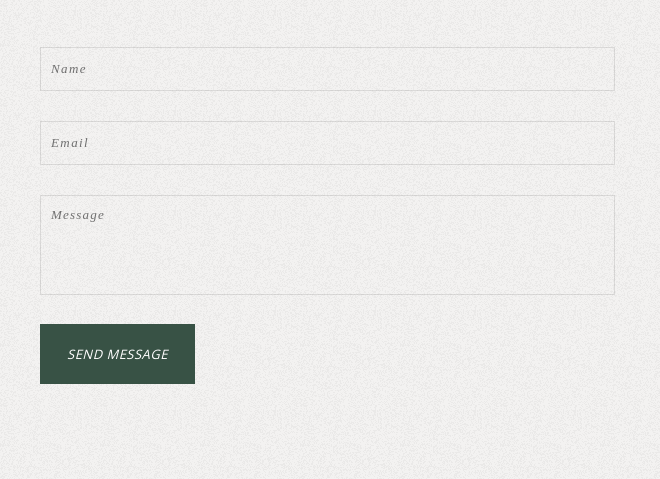
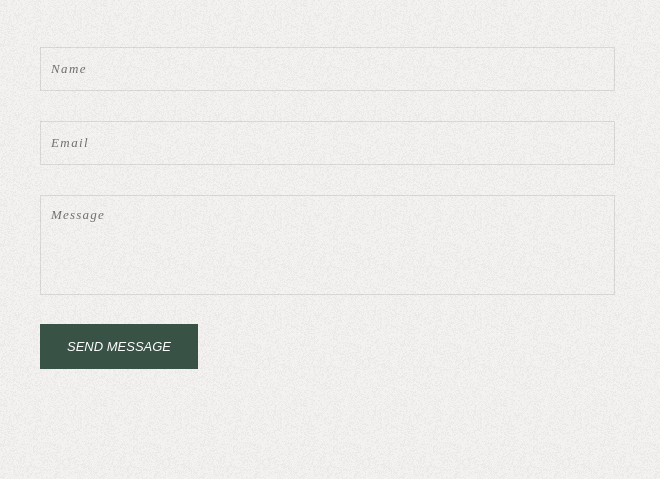
Before and after one commit to vincec-dev/vincec, a plain HTML site: page html/index.html in a window 1280 px wide. Shown: the part 5085-5564 px from the top of the page, 0-660 px from the left. Drawn offline with nearby package versions, Linux system fonts and the light colour scheme; some packages are replaced by stand-ins of ours; no server answers; a web font is replaced by a local one.

Commit message:
contact form netlify configuration

```diff
--- a/html/css/style.css
+++ b/html/css/style.css
@@ -747,7 +747,8 @@ h6 {
   float: left;
 }
 .waxon_tm_button a,
-.view-website-btn {
+.view-website-btn,
+.send-btn {
   font-size: 13px;
   text-decoration: none;
   text-transform: uppercase;
--- a/html/index.html
+++ b/html/index.html
@@ -822,12 +822,12 @@
               <div class="left">
                 <div class="fields">
                   <form
-                    action="/"
-                    method="post"
+                    method="POST"
                     class="contact_form"
                     id="contact_form"
                     autocomplete="off"
                     netlify
+                    name="contact"
                   >
                     <div
                       class="returnmessage"
@@ -849,11 +849,7 @@
                     <div class="last">
                       <textarea id="message" placeholder="Message"></textarea>
                     </div>
-                    <div class="waxon_tm_button" data-position="left">
-                      <a id="send_message" href="#">
-                        <span>Send Message</span>
-                      </a>
-                    </div>
+                    <button type="submit" class="send-btn">Send Message</button>
 
                     <!-- If you want to change mail address to yours, please open modal.php and go to line 4 -->
                   </form>
```
